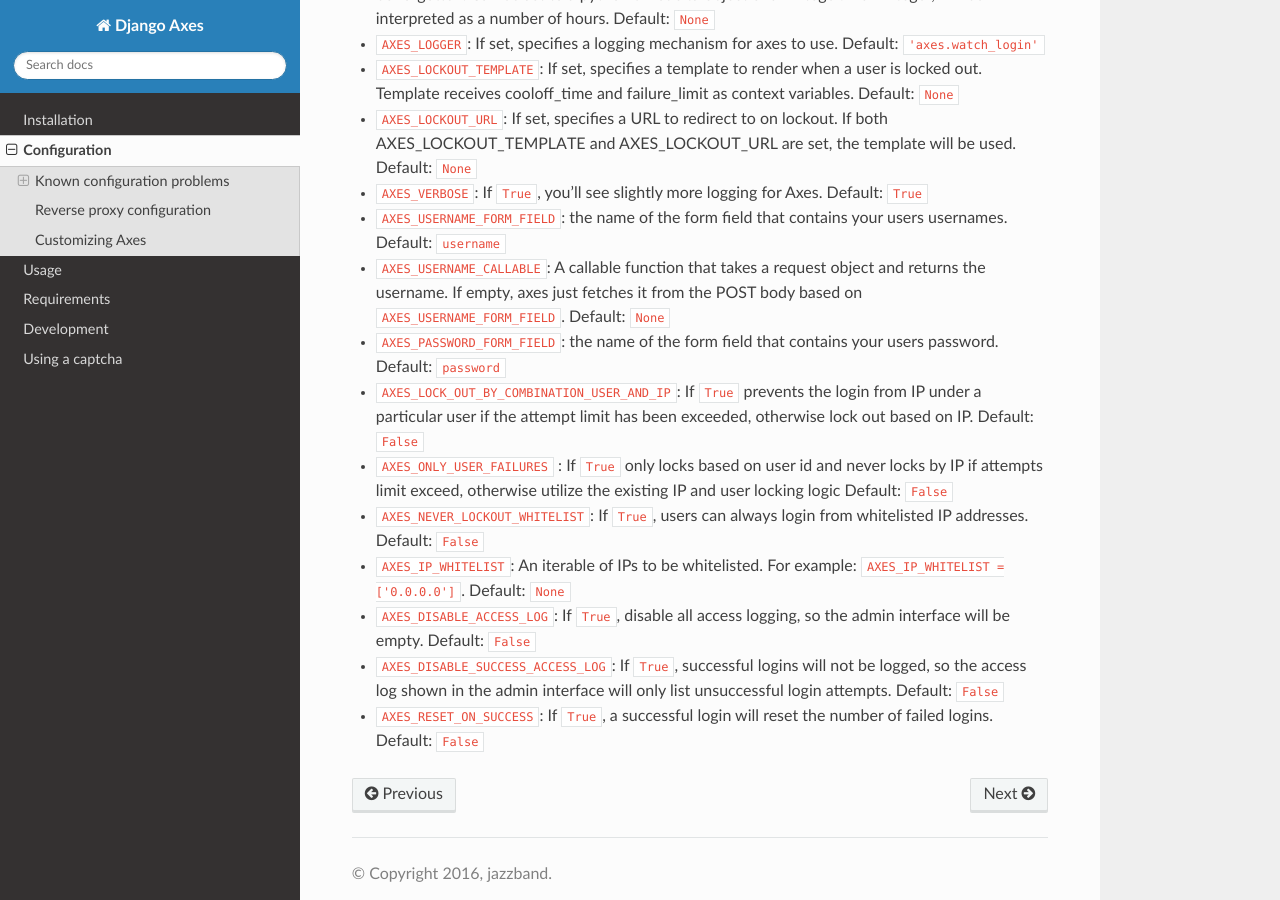
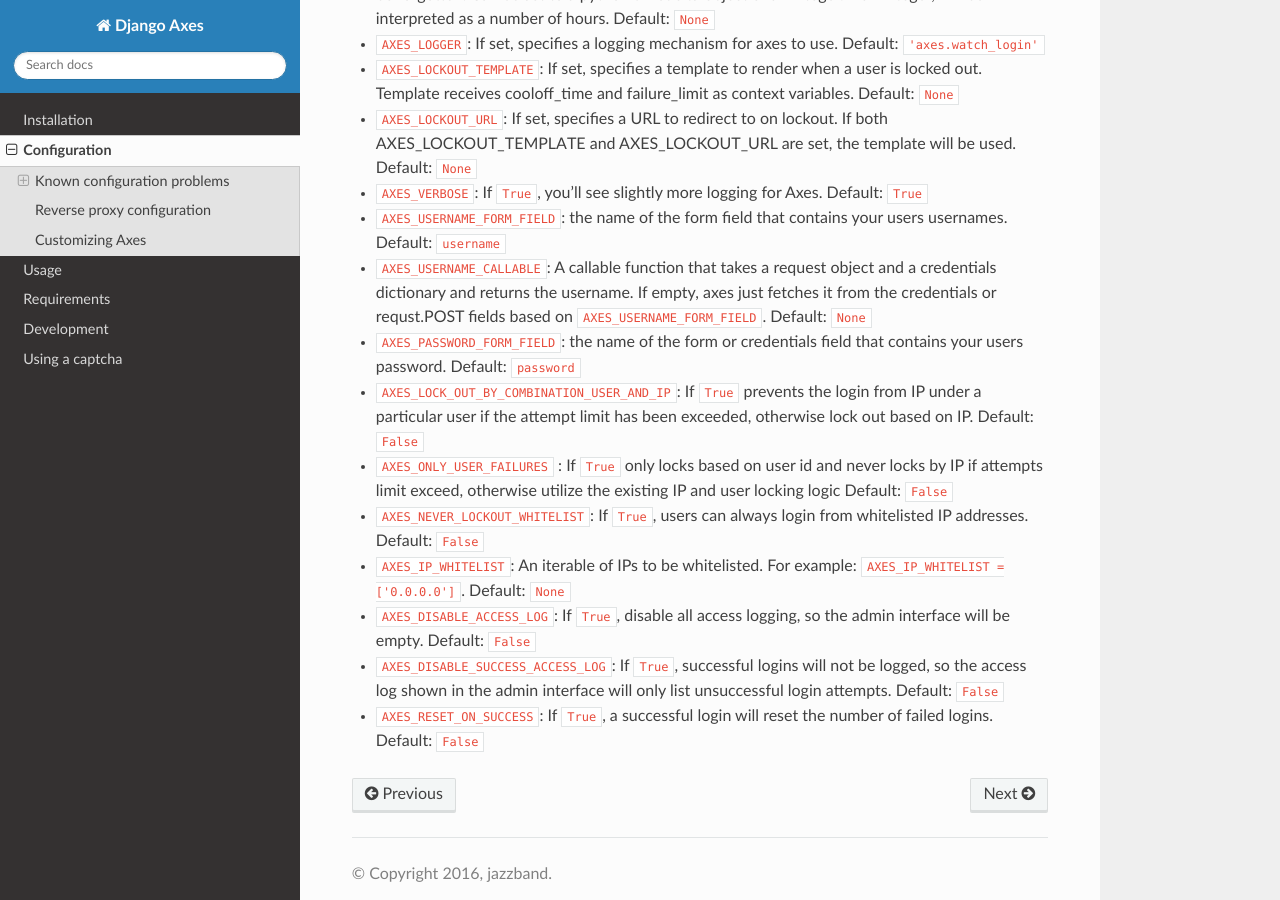
Before and after one commit to jazzband/django-axes, a Sphinx documentation site: the page built from docs/configuration.rst, in a window 1280 px wide and 900 px high, scrolled down 2508 px. Built offline with Sphinx 7.4.7 and the Read the Docs theme 2.0.0, drawn with Linux system fonts in a browser that asks for light colours; the version number could not be read and is left out.

Commit message:
Documentation update to reflect changes to AXES_USERNAME_CALLABLE AXES_USERNAME_CALLABLE now gets two parameters and AXES_PASSWORD_FORM_FIELD applies to the credentials dictionary first and only uses the POST fields as a fallback anymore

```diff
--- a/docs/configuration.rst
+++ b/docs/configuration.rst
@@ -124,10 +124,10 @@
   Default: ``True``
 * ``AXES_USERNAME_FORM_FIELD``: the name of the form field that contains your
   users usernames. Default: ``username``
-* ``AXES_USERNAME_CALLABLE``: A callable function that takes a request object
-  and returns the username. If empty, axes just fetches it from the POST body
+* ``AXES_USERNAME_CALLABLE``: A callable function that takes a request object and a credentials dictionary
+  and returns the username. If empty, axes just fetches it from the credentials or requst.POST fields
   based on ``AXES_USERNAME_FORM_FIELD``. Default: ``None``
-* ``AXES_PASSWORD_FORM_FIELD``: the name of the form field that contains your
+* ``AXES_PASSWORD_FORM_FIELD``: the name of the form or credentials field that contains your
   users password. Default: ``password``
 * ``AXES_LOCK_OUT_BY_COMBINATION_USER_AND_IP``: If ``True`` prevents the login
   from IP under a particular user if the attempt limit has been exceeded,
--- a/docs/usage.rst
+++ b/docs/usage.rst
@@ -187,7 +187,8 @@
 these changes so that it can correctly identify the user without any form
 cleaning or validation. This is where the ``AXES_USERNAME_CALLABLE`` setting
 comes in. You can define how to make these modifications in a callable that
-takes a request object, and provide that callable to ``axes`` via this setting.
+takes a request object and a credentials dictionary,
+and provide that callable to ``axes`` via this setting.
 
 For example, a function like this could take a post body with something like
 ``username='prefixed-username'`` and ``namespace=my_namespace`` and turn it
@@ -195,7 +196,7 @@
 
 *settings.py:* ::
 
-    def sample_username_modifier(request):
+    def sample_username_modifier(request, credentials):
         provided_username = request.POST.get('username')
         some_namespace = request.POST.get('namespace')
         return '-'.join([some_namespace, provided_username[9:]])
```
